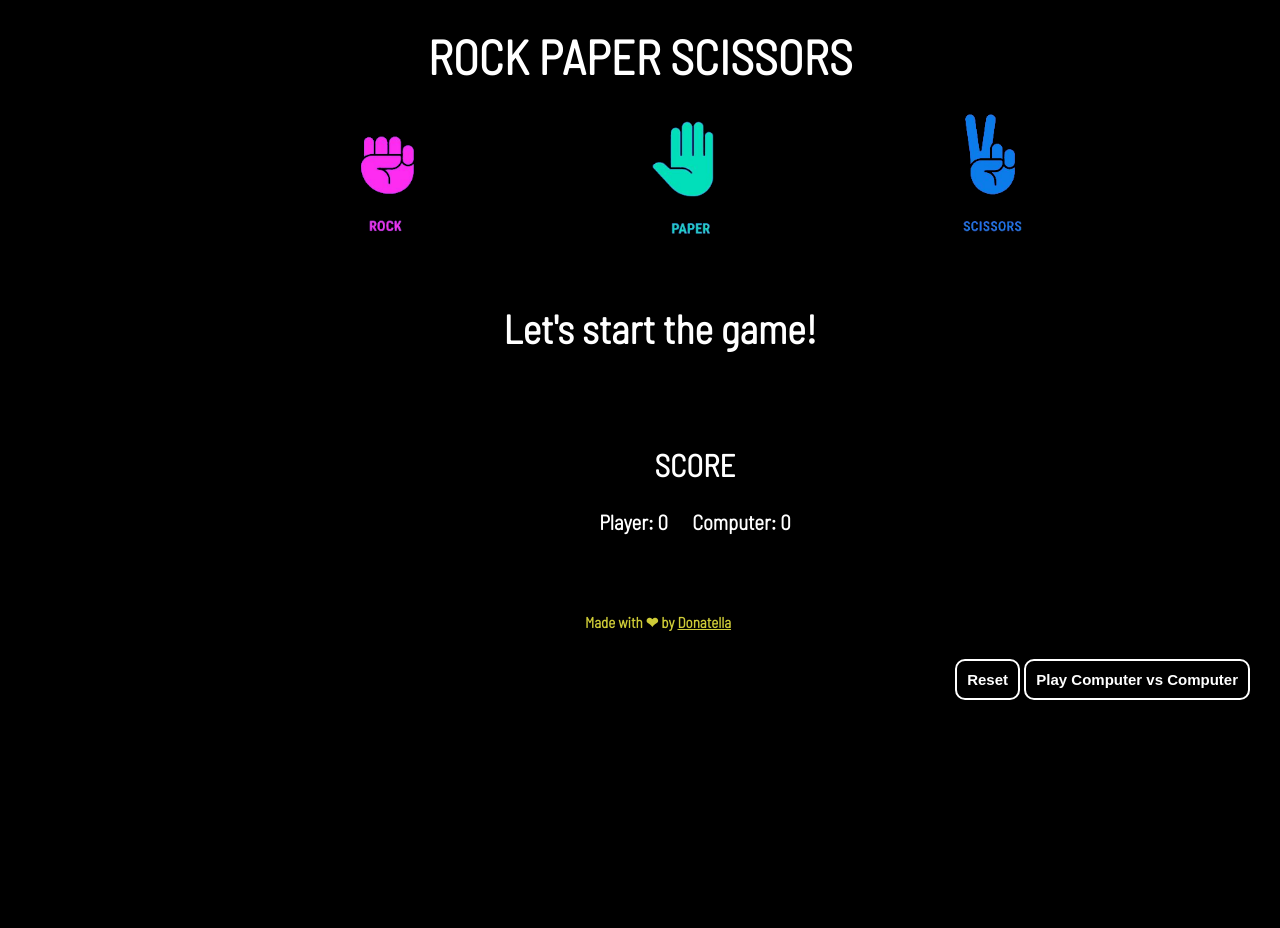
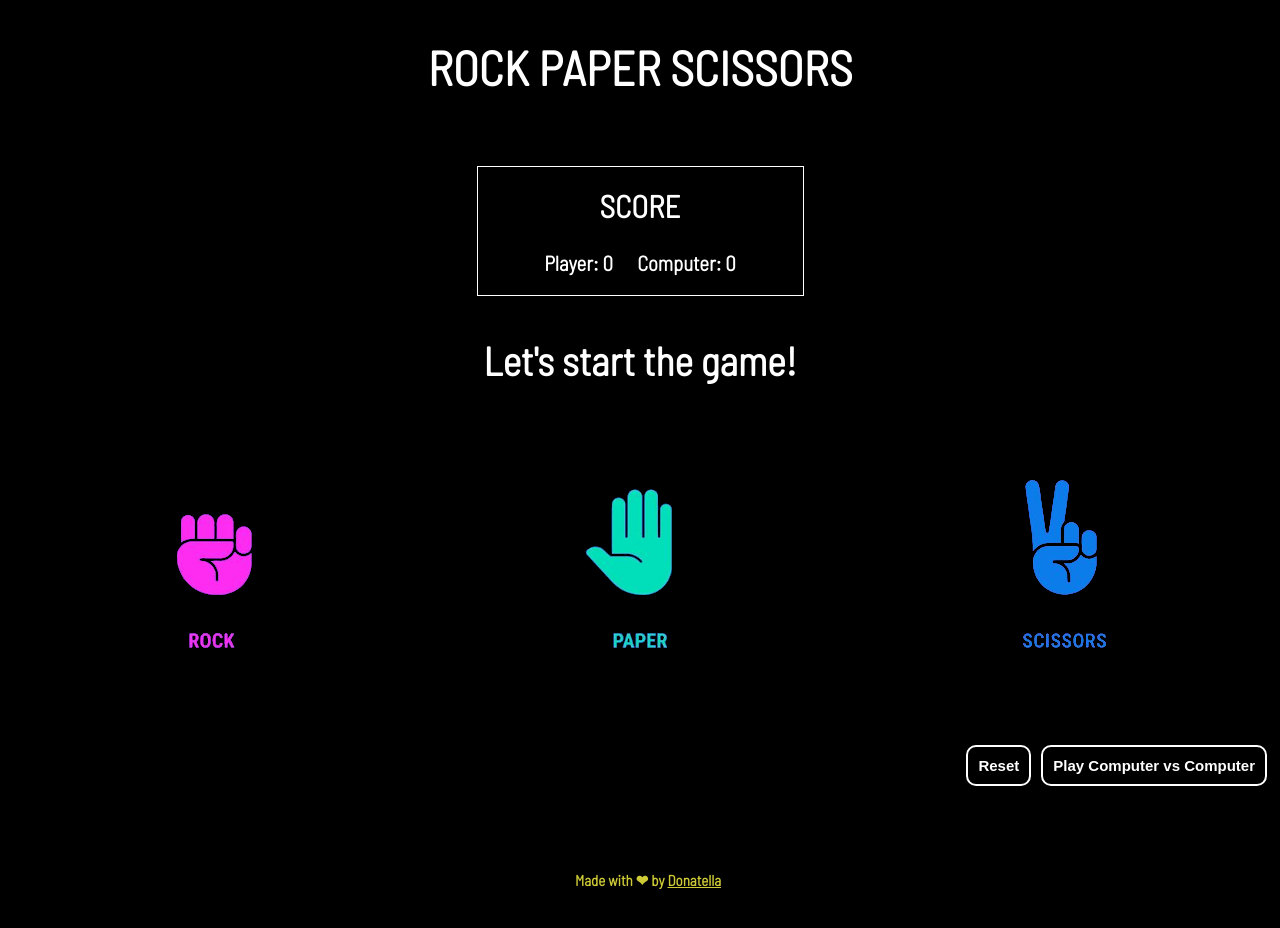
Before and after one commit to DonatellaC/rock-paper-scissors-javascript, a plain HTML site: page index.html in a window 1280 px wide. Before the commit the page ends 816 px from the top, so only its background shows below. Drawn offline with Linux system fonts and the light colour scheme.

Commit message:
updated style

```diff
--- a/app.js
+++ b/app.js
@@ -1,7 +1,7 @@
-let playerScore = "";
-let computerScore = "";
-let computer_score1 = "";
-let computer_score2 = "";
+let playerScore = 0
+let computerScore = 0
+let computer_score1 = 0
+let computer_score2 = 0
 let scores = {};
 let scoreComputers = {};
 const player_score_span = document.getElementById("player_score");
@@ -15,6 +15,7 @@ const scissors_div = document.getElementById("Scissors");
 const choicesComp_div = document.getElementById("choicesComp");
 const computers_play_but = document.getElementById("computers_play");
 const restart_newGameP = document.getElementById("restart_newGameP");
+const restart_but = document.getElementById("restart");
 const randomPlay_but = document.getElementById("randomPlay");
 const reset_newGameC_but = document.getElementById("reset_newGameC");
 const selectionCvC_div = document.getElementById("selectionCvC");
@@ -22,6 +23,7 @@ const home_div = document.getElementById("home");
 const scoreComputers_div = document.getElementById("scoreComputers");
 const computer_score1_span = document.getElementById("computer_score1");
 const computer_score2_span = document.getElementById("computer_score2");
+const button_container = document.getElementById("button_container");
 
 //reset score Computers
 const resetScoresComp = () => {
@@ -43,13 +45,13 @@ const resetScores = () => {
 
 //go back to homepage
 restart.addEventListener("click", () => {
-  home_div.style.display = "flex";
+  home_div.style.display = "block";
   selectionCvC_div.style.display = "none";
 });
 
 computers_play.addEventListener("click", () => {
   home_div.style.display = "none";
-  selectionCvC_div.style.display = "flex";
+  selectionCvC_div.style.display = "block";
 });
 
 //random choices Computer
--- a/index.html
+++ b/index.html
@@ -20,8 +20,18 @@
 
   <!-- Home -- PlayerVsComputer-->
     <div class="home" id="home">
+      <div>
+        <div class="score">
+          <h2 class="score_title">SCORE</h2>
+          <span id="player_score">Player: 0 </span>
+          <span id="computer_score">Computer: 0 </span>
+        </div>
 
-    <div class="flex-container choices" id="choices">
+        <div class="result">
+          <p>Let's start the game!</p>
+        </div>
+
+        <div class="choices" id="choices">
           <div id="Rock" class="choice">
             <img id="rockImg" src="/Images/Rock.PNG" alt="rock-image" />
           </div>
@@ -29,33 +39,37 @@
             <img id="paperImg" src="/Images/Paper.PNG" alt="rock-paper" />
           </div>
           <div id="Scissors" class="choice">
-        <img id="scissorsImg" src="/Images/Scissors.PNG" alt="rock-scissors" />
+            <img
+              id="scissorsImg"
+              src="/Images/Scissors.PNG"
+              alt="rock-scissors"
+            />
+          </div>
         </div>
       </div>
 
-    <div class="result">
-      <p>Let's start the game!</p>
-    </div>
-
-    <div class="score">
-      <h2>SCORE</h2>
-      <span id="player_score">Player: 0 </span>
-      <span id="computer_score">Computer: 0 </span>
-    </div>
-
-    <button class="restart_newGameP" id="restart_newGameP">
-      Reset
-    </button>
+      <div class="button_container" id="button_container">
+        <button class="restart_newGameP" id="restart_newGameP">Reset</button>
         <button id="computers_play" class="computers_play">
           Play Computer vs Computer
         </button>
       </div>
+    </div>
 
     <!--ComputerVsComputer -->
     <div class="selectionCvC" id="selectionCvC">
+      <div>
+        <div class="scoreComputers" id="scoreComputers">
+          <h2 class="score_title">SCORE</h2>
+          <span id="computer_score1">Computer A: 0 </span>
+          <span id="computer_score2">Computer B: 0 </span>
+        </div>
 
-    <div class="flex-container choicesComp" id="choicesComp">
+        <div class="resultComp">
+          <p>Let's start the game!</p>
+        </div>
 
+        <div class="choicesComp" id="choicesComp">
           <div id="Rock" class="random-choice">
             <img id="rockImg" src="/Images/Rock.PNG" alt="rock-image" />
           </div>
@@ -63,24 +77,20 @@
             <img id="paperImg" src="/Images/Paper.PNG" alt="paper-image" />
           </div>
           <div id="Scissors" class="random-choice">
-        <img id="scissorsImg" src="/Images/Scissors.PNG" alt="scissors-image" />
+            <img
+              id="scissorsImg"
+              src="/Images/Scissors.PNG"
+              alt="scissors-image"
+            />
+          </div>
         </div>
       </div>
 
-    <div class="resultComp">
-      <p>Let's start the game!</p>
+      <div class="button_container_computers">
+        <button class="randomPlay" id="randomPlay">PLAY!</button>
+        <button class="reset_newGameC" id="reset_newGameC">Reset</button>
+        <button class="restart" id="restart">Play Player vs Computer</button>
       </div>
-
-    <div class="scoreComputers" id="scoreComputers">
-      <h2>SCORE</h2>
-      <span id="computer_score1">Computer A: 0 </span>
-      <span id="computer_score2">Computer B: 0 </span>
-    </div>
-
-    <button class="randomPlay" id="randomPlay">PLAY!</button>
-    <button class="restart" id="restart">Play Player vs Computer</button>
-    <button class="reset_newGameC" id="reset_newGameC">Reset</button>
-
     </div>
   </body>
 <footer>
--- a/style.css
+++ b/style.css
@@ -4,7 +4,9 @@ header {
   background-color: transparent;
   padding: 30px;
   margin: 0 auto 0 auto;
-  display: inline;
+  display: flex;
+  align-items: center;
+  justify-content: center;
 }
 
 h1 {
@@ -28,41 +30,20 @@ body {
 
 .choicesComp,
 .choices {
-  display: grid;
   border: none;
   outline: none;
   font-size: 5rem;
   background: none;
+  cursor: pointer;
+  display: flex;
+  align-items: center;
+  justify-content: center;
+  margin: auto;
 }
 
-.choices {
-  cursor: pointer;
-}
-
-.choicesComp img,
-.choices img {
-  margin-right: 40px;
-  margin-left: 40px;
-  max-width: 40%;
-  min-width: 100px;
-  border-radius: 80%;
-  position: relative;
-  display: inline-block;
-}
-
-#Rock {
-  position: absolute;
-  left: 300px;
-}
-
-#Paper {
-  position: absolute;
-  left: 600px;
-}
-
-#Scissors {
-  position: absolute;
-  left: 900px;
+.choice,
+.random-choice {
+  margin: 40px auto;
 }
 
 /***********SCORES***********/
@@ -73,8 +54,6 @@ body {
   margin: 20 40 px;
   padding: 20px;
   background-color: white;
-  position: fixed;
-  bottom: 200px;
 }
 
 .score,
@@ -83,13 +62,10 @@ body {
   font-weight: bold;
   font-size: 1.3rem;
   text-align: center;
-  margin: 0 auto 0 auto;
-  left: 500px;
-  width: 350px;
-  max-width: 80%;
-  position: absolute;
+  margin: 40px auto 20px auto;
   padding: 20px;
-  top: 400px;
+  border: 1px solid white;
+  width: 285px;
 }
 
 #player_score,
@@ -103,7 +79,6 @@ body {
 .result,
 .resultComp {
   color: white;
-  position: relative;
   width: 100%;
   text-align: center;
 }
@@ -112,11 +87,11 @@ p {
   font-size: 40px;
   font-weight: bold;
   text-align: center;
-  position: relative;
-  display: inline-block;
-  margin: 0 auto 0 auto;
-  top: 200px;
-  left: 20px;
+  margin: 40px 0;
+}
+
+.score_title {
+  margin-top: 0;
 }
 
 /***********BUTTONS PLAY - RESET -***********/
@@ -141,30 +116,6 @@ p {
   padding: 10px 10px;
   bottom: 100px;
   cursor: pointer;
-  display: flex;
-  justify-content: flex-end;
-  text-align: right;
-  position: absolute;
-}
-
-.computers_play,
-.restart {
-  right: 30px;
-}
-
-.reset_newGameC {
-  right: 235px;
-}
-
-.restart_newGameP {
-  right: 260px;
-}
-
-.randomPlay {
-  right: 305px;
-  font-size: 15px;
-  font-weight: bold;
-  background-color: rgb(168, 145, 16);
 }
 
 .computers_play,
@@ -173,21 +124,39 @@ p {
 .restart_newGameP {
   font-size: 15px;
   font-weight: bold;
+  margin: 5px;
+}
+
+.randomPlay {
+  display: flex;
+  align-items: center;
+  font-size: 15px;
+  font-weight: bold;
+  background-color: rgb(168, 145, 16);
+  margin: 5px;
 }
 
 .selectionCvC {
   display: none;
 }
 
+.button_container,
+.button_container_computers {
+  display: flex;
+  justify-content: flex-end;
+  margin-top: 10px;
+}
+
 /***********FOOTER***********/
 
 footer {
+  display: flex;
+  justify-content: center;
   min-width: 100vw;
-  position: relative;
-  margin: 0 auto 0 auto;
-  top: 260px;
+  margin-top: 20px;
   text-align: center;
   color: #cecb37;
+  padding-top: 20px;
 }
 
 footer p {
```
Lines whose indentation alone changed are shown as unchanged.
